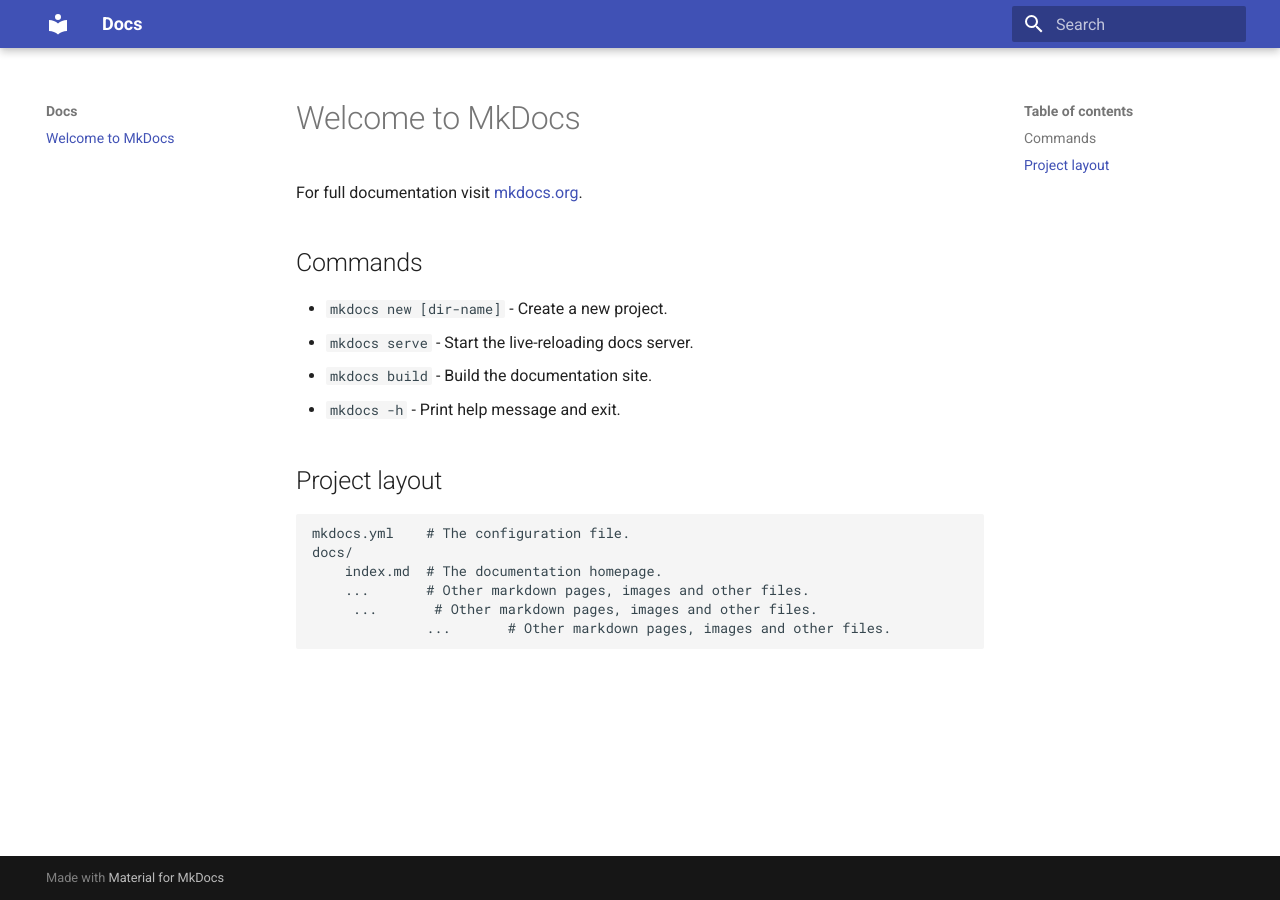
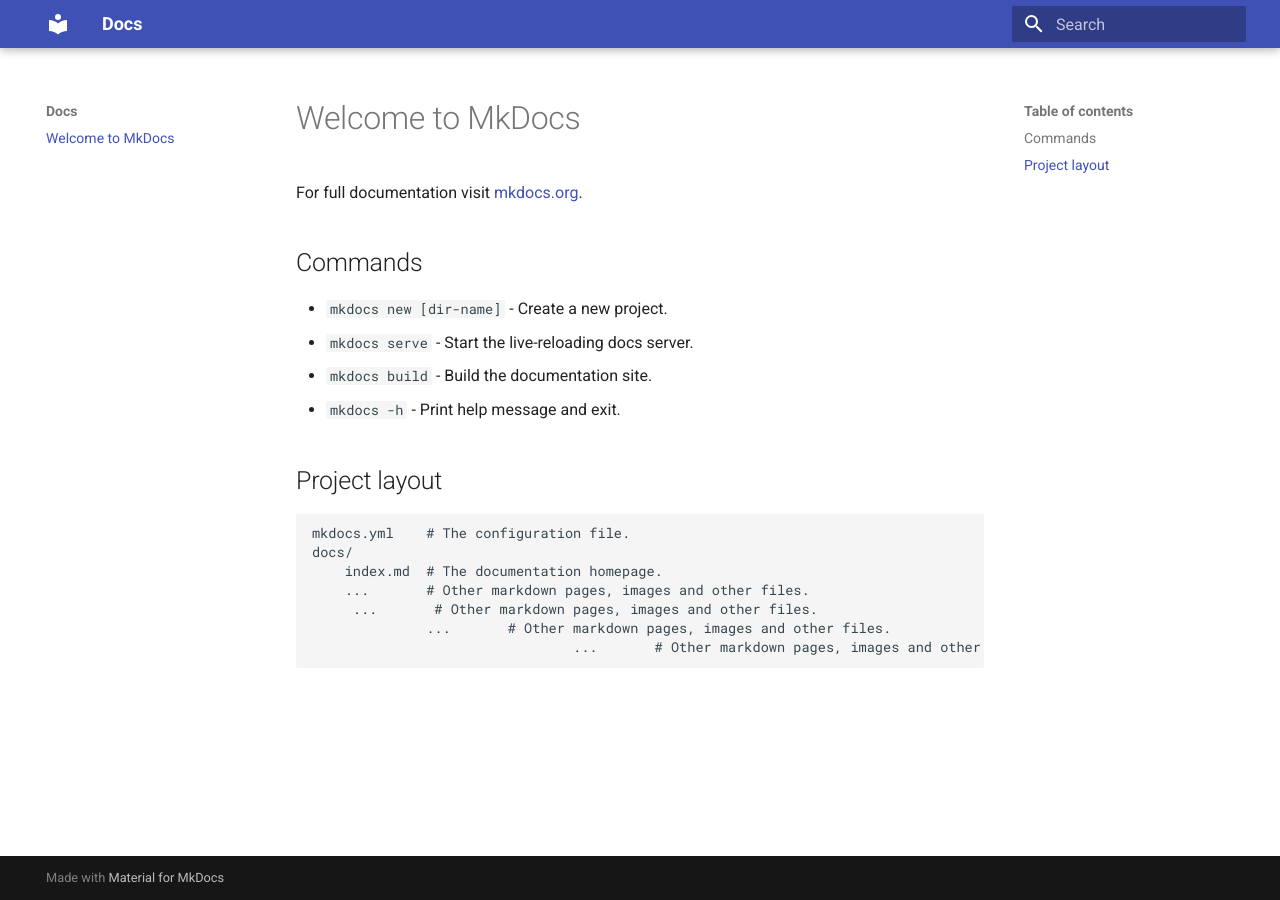
Before and after one commit to mateus-with/docs, an MkDocs documentation site: the page built from docs/index.md, in a window 1280 px wide. Built offline with MkDocs 1.6.1 and Material for MkDocs 9.7.7, drawn with Linux system fonts in a browser that asks for light colours.

Commit message:
test msg

```diff
--- a/docs/index.md
+++ b/docs/index.md
@@ -17,3 +17,4 @@ For full documentation visit [mkdocs.org](https://www.mkdocs.org).
         ...       # Other markdown pages, images and other files.
          ...       # Other markdown pages, images and other files.
                   ...       # Other markdown pages, images and other files.
+                                    ...       # Other markdown pages, images and other files.
```
